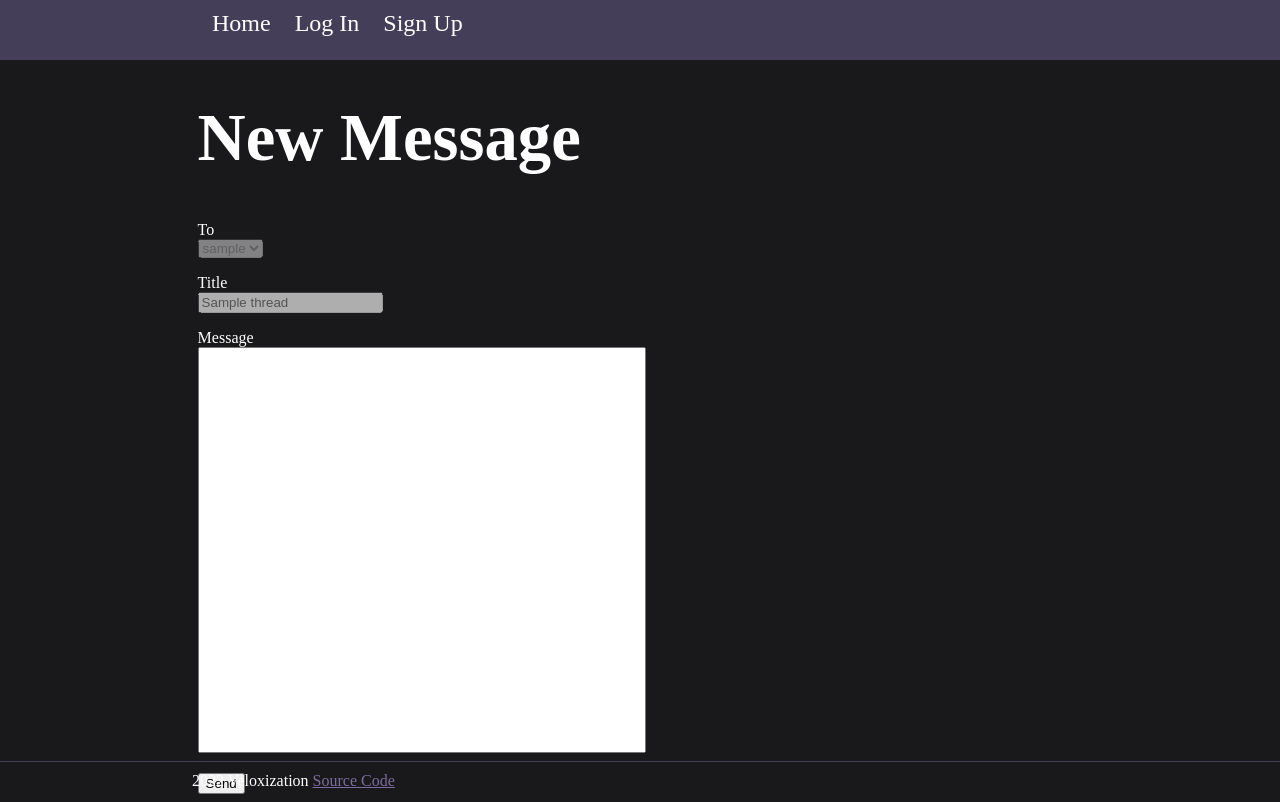
After one commit to Veloxization/activity-calendar, a Flask app: template templates/message.html in a window 1280 px wide. The commit adds this page. Run offline with Flask 2, Linux system fonts and the light colour scheme; the template is opened without the code that fills it: most values are stand-ins (such as "Sample title", 1, 10 or a date in 2020).

Commit message:
Implemented messaging

```diff
--- a/app.py
+++ b/app.py
@@ -234,9 +234,26 @@ def thread():
         abort(404)
     if user.id != messages[0].sender_id and user.id != messages[0].recipient_id:
         abort(403)
+    if session["username"] == messages[0].sender_name:
+        other_user = user_entity.find_user(messages[0].recipient_name)
+    else:
+        other_user = user_entity.find_user(messages[0].sender_name)
     message_entity.mark_thread_read(thread_id, user.id)
     thread = thread_entity.get_message_thread(thread_id)
-    return render_template("thread.html", thread=thread, messages=messages, user=user)
+    return render_template("thread.html", thread=thread, messages=messages, user=user, other_user=other_user)
+
+@app.route("/message")
+def message():
+    if not session["username"]:
+        abort(403)
+    thread_id = request.args.get('thread')
+    if thread_id:
+        thread_id = int(thread_id)
+    set_recipient = user_entity.find_user(request.args.get('recipient'))
+    thread = thread_entity.get_message_thread(thread_id)
+    user = user_entity.find_user(session["username"])
+    recipients = user_entity.get_group_members_except(user.group_id, user.id)
+    return render_template("message.html", set_recipient=set_recipient, recipients=recipients, thread_id=thread_id, thread=thread)
 
 @app.route("/login/post", methods=["POST"])
 def login_post():
@@ -353,6 +370,24 @@ def manage_profile_post():
         user_entity.make_admin(user_id)
     return redirect(f"/profile/manage?username={managed_user.username}")
 
+@app.route("/message/post", methods=["POST"])
+def message_post():
+    if not session["username"] or request.form["csrf_token"] != session["csrf_token"]:
+        abort(403)
+    recipient = user_entity.get_user(request.form["recipient"])
+    user = user_entity.find_user(session["username"])
+    if recipient.username == user.username or recipient.group_id != user.group_id:
+        abort(403)
+    title = request.form["thread-name"]
+    message = request.form["message"]
+    thread_id = request.form["thread-id"]
+    if thread_id == "new":
+        thread = thread_entity.create_message_thread(title)
+    else:
+        thread = thread_entity.get_message_thread(int(thread_id))
+    message_entity.create_message(thread.id, user.id, recipient.id, message)
+    return redirect(f"/inbox/thread?id={thread.id}")
+
 @app.errorhandler(403)
 def forbidden(e):
     return render_template("403.html"), 403
--- a/src/dao/message_threads_dao.py
+++ b/src/dao/message_threads_dao.py
@@ -8,9 +8,10 @@ class MessageThreadsDAO:
         return result.fetchone()
 
     def create_message_thread(self, thread_name):
-        sql = "INSERT INTO message_threads (title) VALUES (:thread_name)"
-        self.db.session.execute(sql, {"thread_name": thread_name})
+        sql = "INSERT INTO message_threads (title) VALUES (:thread_name) RETURNING *"
+        result = self.db.session.execute(sql, {"thread_name": thread_name})
         self.db.session.commit()
+        return result.fetchone()
 
     def delete_thread(self, thread_id):
         sql = "DELETE FROM message_threads WHERE id=:thread_id"
--- a/src/dao/users_dao.py
+++ b/src/dao/users_dao.py
@@ -63,6 +63,11 @@ class UsersDAO:
         result = self.db.session.execute(sql, {"group_id": group_id})
         return result.fetchall()
 
+    def get_group_members_except(self, group_id, user_id):
+        sql = "SELECT * FROM users WHERE group_id=:group_id AND id!=:user_id ORDER BY username ASC"
+        result = self.db.session.execute(sql, {"group_id": group_id, "user_id": user_id})
+        return result.fetchall()
+
     def make_admin(self, user_id):
         sql = "UPDATE users SET is_admin=TRUE WHERE id=:user_id"
         self.db.session.execute(sql, {"user_id": user_id})
--- a/src/entitites/message_thread.py
+++ b/src/entitites/message_thread.py
@@ -8,7 +8,7 @@ class MessageThread:
         return self.dao.get_message_thread(thread_id)
 
     def create_message_thread(self, thread_name):
-        self.dao.create_message_thread(thread_name)
+        return self.dao.create_message_thread(thread_name)
 
     def delete_thread(self, thread_id):
         self.dao.delete_thread(thread_id)
--- a/src/entitites/user.py
+++ b/src/entitites/user.py
@@ -69,6 +69,9 @@ class User:
     def get_group_members(self, group_id):
         return self.dao.get_group_members(group_id)
 
+    def get_group_members_except(self, group_id, user_id):
+        return self.dao.get_group_members_except(group_id, user_id)
+
     def make_admin(self, user_id):
         self.dao.make_admin(user_id)
 
--- a/static/css/style.css
+++ b/static/css/style.css
@@ -35,6 +35,7 @@ a:link, a:visited {
     width: 70%;
     border: #FFF 1px solid;
     margin-bottom: 10px;
+    margin-top: 10px;
     background-color: #231F2C;
 }
 
@@ -161,6 +162,12 @@ a:link, a:visited {
     margin: auto;
 }
 
+textarea {
+    width: 50%;
+    height: 400px;
+    resize: none;
+}
+
 table {
     border-collapse: collapse;
     width: 70%;
--- /dev/null
+++ b/static/scripts/messagescript.js
@@ -0,0 +1,30 @@
+var titleValid = False;
+var messageValid = False;
+
+const titleElement = document.getElementById("thread-name");
+const messageElement = document.getElementById("message");
+const submitButton = document.getElementById("submit-button");
+
+function checkForm() {
+    titleValid = checkTitle();
+    messageValid = checkMessage();
+    activateButton();
+}
+
+function checkTitle() {
+    var title = titleElement.value;
+    return title.length > 0 && title.length <= 256;
+}
+
+function checkMessage() {
+    var message = messageElement.value;
+    return message.length > 0 && message.length <= 5000;
+}
+
+function activateButton() {
+    if (titleValid && messageValid) {
+        submitButton.disabled = false;
+    } else {
+        submitButton.disabled = true;
+    }
+}
--- a/templates/inbox.html
+++ b/templates/inbox.html
@@ -3,6 +3,7 @@
 {% block content %}
 <h1>Inbox</h1>
 <p>You have {{ unread }} new message{% if unread != 1 %}s{% endif %}</p>
+<p><a href="/message">Send a new message</a></p>
 <table>
     <tr>
         <th>Title</th>
--- /dev/null
+++ b/templates/message.html
@@ -0,0 +1,28 @@
+{% extends "layout.html" %}
+{% block title %}New Message{% endblock %}
+{% block content %}
+<h1>New Message</h1>
+<form action="/message/post" method="POST" onkeyup="checkForm()">
+    <p>To<br/><select name="recipient" {% if set_recipient %}disabled{% endif %}>
+        {% if set_recipient %}
+        <option value="{{ set_recipient.id }}" selected>{{ set_recipient.username }}</option>
+        {% else %}
+        {% for recipient in recipients %}
+        <option value="{{ recipient.id }}"> {{ recipient.username }}
+        {% endfor %}
+        {% endif %}
+    </select></p>
+    <p>Title<br/><input type="text" maxlength="256" id="thread-name" name="thread-name"{% if thread_id %} value="{{ thread.title }}" disabled{% endif %}></p>
+    <p>Message<br/><textarea id="message" name="message" maxlength="5000"></textarea></p>
+    <input type="hidden" name="thread-id" value="{% if thread_id %}{{ thread_id }}{% else %}new{% endif %}">
+    <input type="hidden" name="csrf_token" value="{{ session.csrf_token }}">
+    {% if set_recipient %}
+    <input type="hidden" name="recipient" value="{{ set_recipient.id }}">
+    {% endif %}
+    {% if thread_id %}
+    <input type="hidden" name="thread-name" value="{{ thread.title }}">
+    {% endif %}
+    <input type="submit" id="submit-button" value="Send">
+</form>
+<script src="scripts/messagescript.js"></script>
+{% endblock %}
--- a/templates/thread.html
+++ b/templates/thread.html
@@ -2,8 +2,9 @@
 {% block title %}{{ thread.title }}{% endblock %}
 {% block content %}
 <h1>{{ thread.title }}</h1>
+<a href="/message?thread={{ thread.id }}&recipient={{ other_user.username }}">Reply to this thread</a>
 {% for message in messages %}
-<div class="message-box{% if not message.message_read %} unread-message{% endif %}">
+<div class="message-box{% if not message.message_read and recipient_name == session.username %} unread-message{% endif %}">
     <div class="message-header">
         <p>{% if user.id == message.recipient_id %}
         From: <a href="/profile?username={{ message.sender_name }}">{{ message.sender_name }}</a>
@@ -13,7 +14,7 @@
         <br/>At: {{ message.time_sent }}</p>
     </div>
     <div class="message-content">
-        <p style="margin: 15px;">{{ message.message }}</p>
+        <p style="margin: 15px; white-space: pre-wrap;">{{ message.message }}</p>
     </div>
 </div>
 {% endfor %}
```
